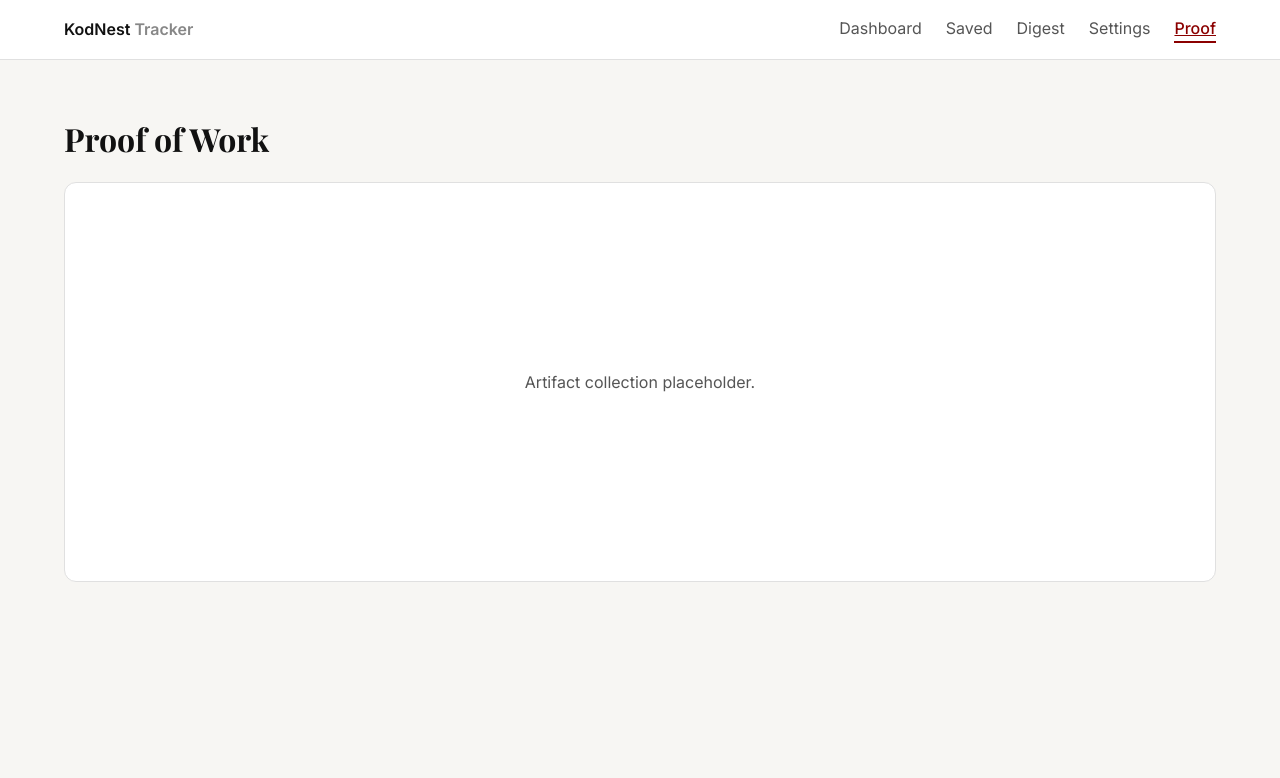
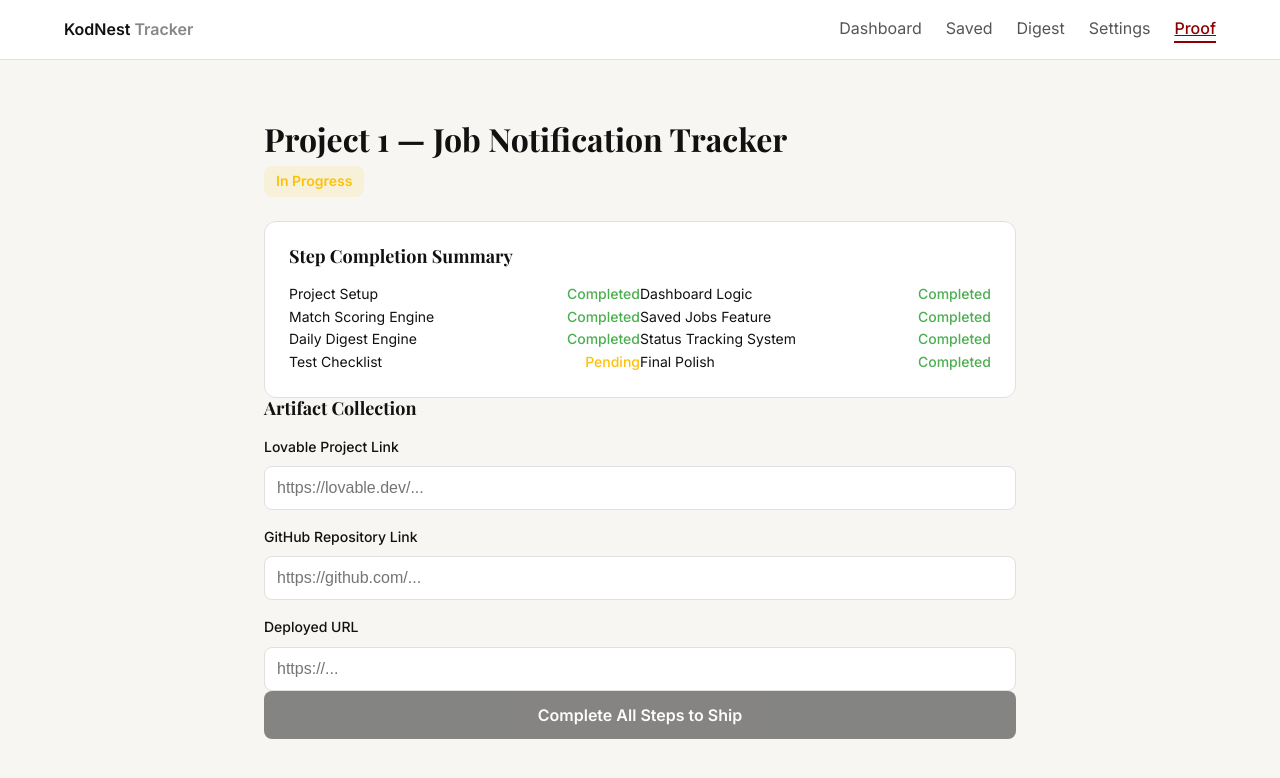
Before and after one commit to Parikshith29/jobapp, a React (Vite) app: page /proof in a window 1280 px wide. Shown: the top 778 px of the page. Built offline with nearby package versions, Linux system fonts and the light colour scheme.

Commit message:
feat: implement ProofPage to track project completion and collect submission artifacts, integrating it into the application's routing.

```diff
--- a/src/App.jsx
+++ b/src/App.jsx
@@ -26,6 +26,7 @@ function App() {
           <Route path="/proof" element={<ProofPage />} />
           <Route path="/jt/07-test" element={<TestPage />} />
           <Route path="/jt/08-ship" element={<ShipPage />} />
+          <Route path="/jt/proof" element={<ProofPage />} />
         </Routes>
       </div>
     </Router>
--- a/src/pages/ProofPage.jsx
+++ b/src/pages/ProofPage.jsx
@@ -1,29 +1,231 @@
-import React from 'react';
+import React, { useState, useEffect } from 'react';
+
+const steps = [
+    { id: 1, label: "Project Setup", status: "Completed" },
+    { id: 2, label: "Dashboard Logic", status: "Completed" },
+    { id: 3, label: "Match Scoring Engine", status: "Completed" },
+    { id: 4, label: "Saved Jobs Feature", status: "Completed" },
+    { id: 5, label: "Daily Digest Engine", status: "Completed" },
+    { id: 6, label: "Status Tracking System", status: "Completed" },
+    { id: 7, label: "Test Checklist", status: "Pending" }, // Dynamic check
+    { id: 8, label: "Final Polish", status: "Completed" },
+];
 
 const ProofPage = () => {
+    const [artifacts, setArtifacts] = useState({
+        lovableLink: '',
+        githubLink: '',
+        deployLink: ''
+    });
+
+    const [testsPassed, setTestsPassed] = useState(false);
+    const [isShipped, setIsShipped] = useState(false);
+
+    useEffect(() => {
+        // Load artifacts
+        const savedArtifacts = localStorage.getItem('jobTrackerArtifacts');
+        if (savedArtifacts) {
+            setArtifacts(JSON.parse(savedArtifacts));
+        }
+
+        // Check tests
+        const savedTests = localStorage.getItem('testChecklist');
+        if (savedTests) {
+            const checkedItems = JSON.parse(savedTests);
+            const passedCount = Object.values(checkedItems).filter(Boolean).length;
+            setTestsPassed(passedCount === 10);
+        }
+    }, []);
+
+    const handleChange = (e) => {
+        const { name, value } = e.target;
+        const newArtifacts = { ...artifacts, [name]: value };
+        setArtifacts(newArtifacts);
+        localStorage.setItem('jobTrackerArtifacts', JSON.stringify(newArtifacts));
+    };
+
+    const isValidUrl = (string) => {
+        try {
+            new URL(string);
+            return true;
+        } catch (_) {
+            return false;
+        }
+    };
+
+    const allLinksValid = artifacts.lovableLink && isValidUrl(artifacts.lovableLink) &&
+        artifacts.githubLink && isValidUrl(artifacts.githubLink) &&
+        artifacts.deployLink && isValidUrl(artifacts.deployLink);
+
+    const canShip = testsPassed && allLinksValid;
+
+    useEffect(() => {
+        if (canShip) {
+            setIsShipped(true);
+        } else {
+            setIsShipped(false);
+        }
+    }, [canShip]);
+
+    const handleCopy = () => {
+        const text = `
+Job Notification Tracker — Final Submission
+
+Lovable Project:
+${artifacts.lovableLink}
+
+GitHub Repository:
+${artifacts.githubLink}
+
+Live Deployment:
+${artifacts.deployLink}
+
+Core Features:
+- Intelligent match scoring
+- Daily digest simulation
+- Status tracking
+- Test checklist enforced
+`.trim();
+
+        navigator.clipboard.writeText(text);
+        alert('Final submission copied to clipboard!');
+    };
+
     return (
-        <div className="container" style={{ padding: 'var(--space-40) var(--space-24)' }}>
-            <h1 style={{
-                fontFamily: 'var(--font-heading)',
-                fontSize: 'var(--text-2xl)',
-                marginBottom: 'var(--space-24)'
-            }}>
-                Proof of Work
+        <div className="container" style={{ padding: 'var(--space-40) var(--space-24)', maxWidth: '800px' }}>
+            <h1 style={{ fontFamily: 'var(--font-heading)', fontSize: 'var(--text-2xl)', marginBottom: 'var(--space-8)' }}>
+                Project 1 — Job Notification Tracker
             </h1>
+            <div style={{ marginBottom: 'var(--space-24)', display: 'flex', alignItems: 'center', gap: 'var(--space-16)' }}>
+                <span style={{
+                    backgroundColor: isShipped ? 'rgba(76, 175, 80, 0.1)' : 'rgba(255, 193, 7, 0.1)',
+                    color: isShipped ? 'var(--success-color)' : 'var(--warning-color)',
+                    padding: '4px 12px',
+                    borderRadius: 'var(--radius-md)',
+                    fontWeight: 600,
+                    fontSize: 'var(--text-sm)'
+                }}>
+                    {isShipped ? 'Shipped' : 'In Progress'}
+                </span>
+                {isShipped && <span style={{ color: 'var(--text-secondary)', fontSize: 'var(--text-sm)' }}>Project 1 Shipped Successfully.</span>}
+            </div>
+
+            {/* Step Summary */}
             <div style={{
                 backgroundColor: 'var(--bg-secondary)',
                 borderRadius: 'var(--radius-lg)',
-                padding: 'var(--space-64)',
-                textAlign: 'center',
-                border: '1px solid var(--border-color)',
-                minHeight: '400px',
-                display: 'flex',
-                alignItems: 'center',
-                justifyContent: 'center',
-                color: 'var(--text-secondary)'
+                padding: 'var(--space-24)',
+                marginBottom: 'var(--space-32)',
+                border: '1px solid var(--border-color)'
             }}>
-                Artifact collection placeholder.
+                <h2 style={{ fontFamily: 'var(--font-heading)', fontSize: 'var(--text-lg)', marginBottom: 'var(--space-16)' }}>
+                    Step Completion Summary
+                </h2>
+                <div style={{ display: 'grid', gridTemplateColumns: '1fr 1fr', gap: 'var(--space-12)' }}>
+                    {steps.map(step => {
+                        const isTestStep = step.id === 7;
+                        const isCompleted = isTestStep ? testsPassed : true;
+
+                        return (
+                            <div key={step.id} style={{ display: 'flex', alignItems: 'center', justifyContent: 'space-between', fontSize: 'var(--text-sm)' }}>
+                                <span style={{ color: 'var(--text-primary)' }}>{step.label}</span>
+                                <span style={{
+                                    color: isCompleted ? 'var(--success-color)' : 'var(--warning-color)',
+                                    fontWeight: 500
+                                }}>
+                                    {isCompleted ? 'Completed' : 'Pending'}
+                                </span>
+                            </div>
+                        );
+                    })}
+                </div>
             </div>
+
+            {/* Artifact Collection */}
+            <div style={{ marginBottom: 'var(--space-32)' }}>
+                <h2 style={{ fontFamily: 'var(--font-heading)', fontSize: 'var(--text-lg)', marginBottom: 'var(--space-16)' }}>
+                    Artifact Collection
+                </h2>
+                <div style={{ display: 'flex', flexDirection: 'column', gap: 'var(--space-16)' }}>
+                    <div>
+                        <label style={{ display: 'block', marginBottom: 'var(--space-8)', fontSize: 'var(--text-sm)', fontWeight: 500 }}>
+                            Lovable Project Link
+                        </label>
+                        <input
+                            type="text"
+                            name="lovableLink"
+                            value={artifacts.lovableLink}
+                            onChange={handleChange}
+                            placeholder="https://lovable.dev/..."
+                            style={{
+                                width: '100%',
+                                padding: '12px',
+                                borderRadius: 'var(--radius-md)',
+                                border: '1px solid var(--border-color)',
+                                fontSize: 'var(--text-base)'
+                            }}
+                        />
+                    </div>
+                    <div>
+                        <label style={{ display: 'block', marginBottom: 'var(--space-8)', fontSize: 'var(--text-sm)', fontWeight: 500 }}>
+                            GitHub Repository Link
+                        </label>
+                        <input
+                            type="text"
+                            name="githubLink"
+                            value={artifacts.githubLink}
+                            onChange={handleChange}
+                            placeholder="https://github.com/..."
+                            style={{
+                                width: '100%',
+                                padding: '12px',
+                                borderRadius: 'var(--radius-md)',
+                                border: '1px solid var(--border-color)',
+                                fontSize: 'var(--text-base)'
+                            }}
+                        />
+                    </div>
+                    <div>
+                        <label style={{ display: 'block', marginBottom: 'var(--space-8)', fontSize: 'var(--text-sm)', fontWeight: 500 }}>
+                            Deployed URL
+                        </label>
+                        <input
+                            type="text"
+                            name="deployLink"
+                            value={artifacts.deployLink}
+                            onChange={handleChange}
+                            placeholder="https://..."
+                            style={{
+                                width: '100%',
+                                padding: '12px',
+                                borderRadius: 'var(--radius-md)',
+                                border: '1px solid var(--border-color)',
+                                fontSize: 'var(--text-base)'
+                            }}
+                        />
+                    </div>
+                </div>
+            </div>
+
+            {/* Actions */}
+            <button
+                onClick={handleCopy}
+                disabled={!isShipped}
+                style={{
+                    backgroundColor: isShipped ? 'var(--text-primary)' : 'var(--text-secondary)', // Use text-secondary (usually grey) for disabled
+                    color: '#FFFFFF',
+                    padding: '14px 28px',
+                    borderRadius: 'var(--radius-md)',
+                    border: 'none',
+                    fontWeight: 600,
+                    fontSize: 'var(--text-base)',
+                    cursor: isShipped ? 'pointer' : 'not-allowed',
+                    width: '100%',
+                    opacity: isShipped ? 1 : 0.7
+                }}
+            >
+                {isShipped ? 'Copy Final Submission' : 'Complete All Steps to Ship'}
+            </button>
         </div>
     );
 };
```
